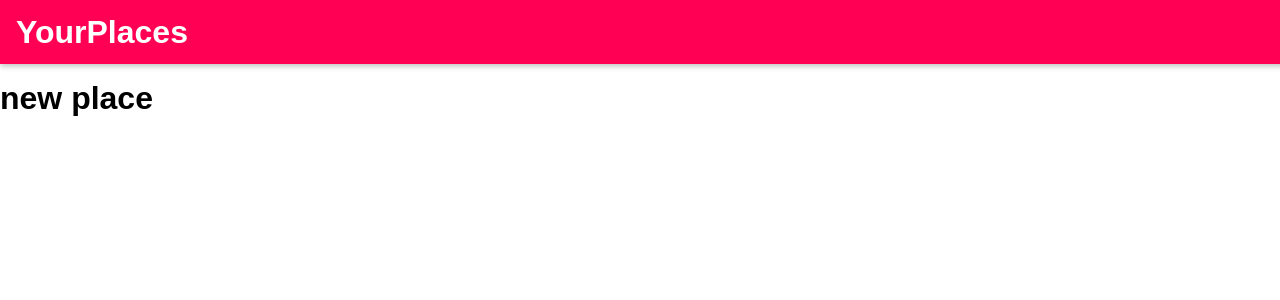
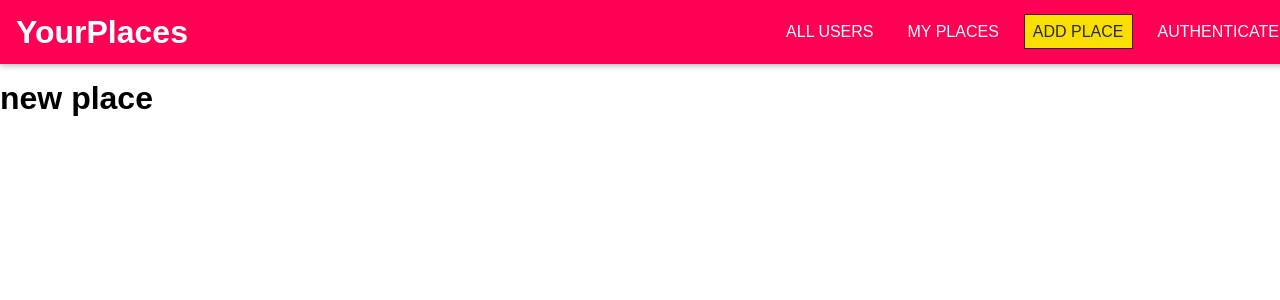
Before and after one commit to lokman1984/hyf-project-yourplaces-original, a React (Create React App) app in the folder yourplaces_original/: page /places/new in a window 1280 px wide. Shown: the top 300 px of the page. Built offline with nearby package versions, Linux system fonts and the light colour scheme.

Commit message:
adding navlinks 44

```diff
--- a/yourplaces_original/src/shared/components/Navigation/MainNavigation.js
+++ b/yourplaces_original/src/shared/components/Navigation/MainNavigation.js
@@ -1,8 +1,9 @@
 import React from 'react';
-import { Link } from 'react-router-dom';
+import { Link, NavLink } from 'react-router-dom';
 
 import MainHeader from './MainHeader';
 import './MainNavigation.css';
+import NavLinks from './NavLinks';
 
 const MainNavigation = props => {
   return (
@@ -16,7 +17,7 @@
         <Link to="/">YourPlaces</Link>
       </h1>
       <nav>
-        ...
+       <NavLinks/>
       </nav>
     </MainHeader>
   );
--- a/yourplaces_original/src/shared/components/Navigation/NavLinks.css
+++ b/yourplaces_original/src/shared/components/Navigation/NavLinks.css
@@ -0,0 +1,76 @@
+.nav-links {
+  list-style: none;
+  margin: 0;
+  padding: 0;
+  width: 100%;
+  height: 100%;
+  display: flex;
+  flex-direction: column;
+  justify-content: center;
+  align-items: center;
+}
+
+.nav-links li {
+  margin: 1rem;
+}
+
+.nav-links a {
+  border: 1px solid transparent;
+  color: #292929;
+  text-decoration: none;
+  padding: 0.5rem;
+}
+
+.nav-links a:hover,
+.nav-links a:active,
+.nav-links a.active {
+  background: #f8df00;
+  border-color: #292929;
+  color: #292929;
+}
+
+.nav-links button {
+  cursor: pointer;
+  border: 1px solid #292929;
+  color: #292929;
+  background: transparent;
+  padding: 0.5rem;
+  font: inherit;
+}
+
+.nav-links button:focus {
+  outline: none;
+}
+
+.nav-links button:hover,
+.nav-links button:active {
+  background: #292929;
+  color: white;
+}
+
+@media (min-width: 768px) {
+  .nav-links {
+    flex-direction: row;
+  }
+
+  .nav-links li {
+    margin: 0 0.5rem;
+  }
+
+  .nav-links a {
+    color: white;
+    text-decoration: none;
+  }
+
+  .nav-links button {
+    border: 1px solid white;
+    color: white;
+    background: transparent;
+  }
+
+  .nav-links button:hover,
+  .nav-links button:active {
+    background: #f8df00;
+    color: #292929;
+  }
+}
--- a/yourplaces_original/src/shared/components/Navigation/NavLinks.js
+++ b/yourplaces_original/src/shared/components/Navigation/NavLinks.js
@@ -0,0 +1,23 @@
+import React from 'react';
+import { NavLink } from 'react-router-dom';
+
+import './NavLinks.css';
+
+const NavLinks = props => {
+  return <ul className="nav-links">
+    <li>
+      <NavLink to="/" exact>ALL USERS</NavLink>
+    </li>
+    <li>
+      <NavLink to="/u1/places">MY PLACES</NavLink>
+    </li>
+    <li>
+      <NavLink to="/places/new">ADD PLACE</NavLink>
+    </li>
+    <li>
+      <NavLink to="/auth">AUTHENTICATE</NavLink>
+    </li>
+  </ul>
+};
+
+export default NavLinks;
```
